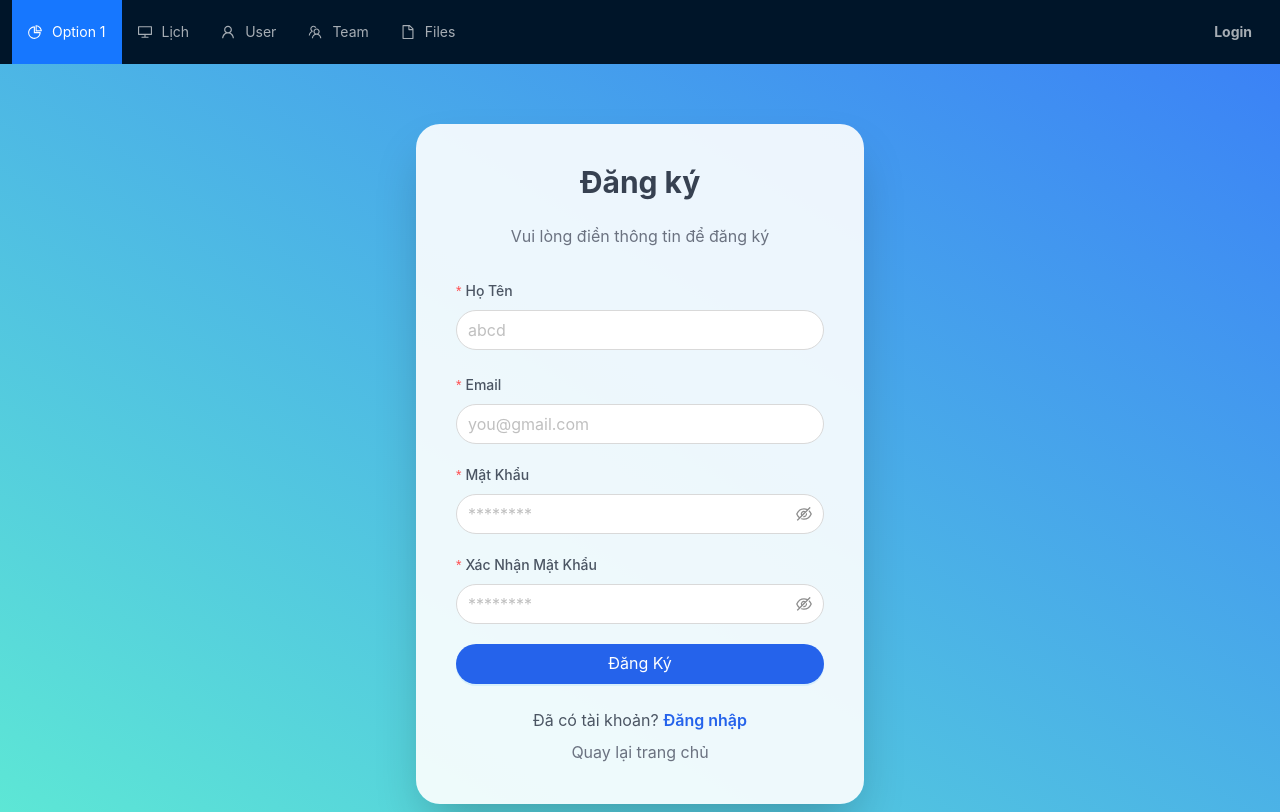
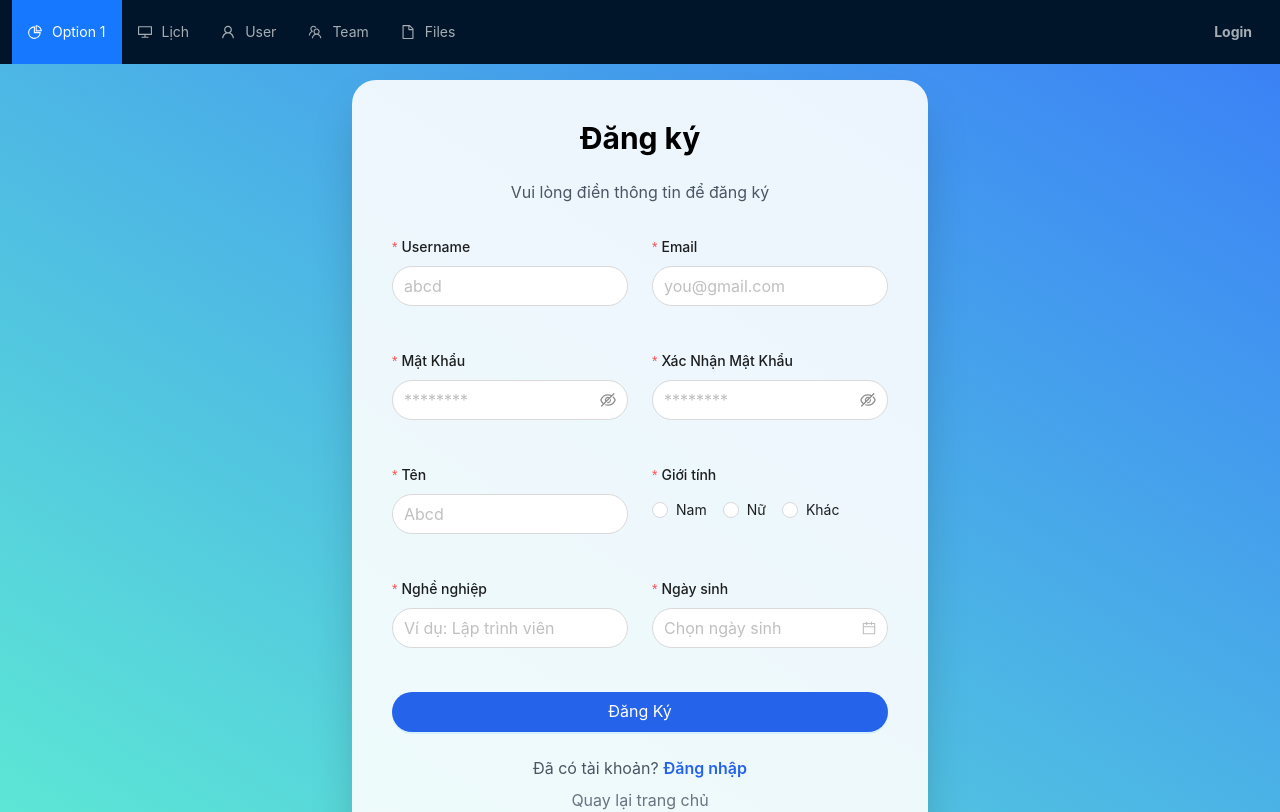
Before and after one commit to thanhquang2004/study-tracker-ui-v2, a React (Vite) app: page /register in a window 1280 px wide. Shown: the top 812 px of the page. Built offline with nearby package versions, Linux system fonts and the light colour scheme.

Commit message:
Login&Register

```diff
--- a/package.json
+++ b/package.json
@@ -16,11 +16,12 @@
     "@schedule-x/react": "^2.4.2",
     "@schedule-x/theme-default": "^2.5.0",
     "antd": "^5.21.5",
+    "axios": "^1.7.7",
     "moment": "^2.30.1",
-    "axios": "^1.7.7",
     "react": "^18.3.1",
     "react-big-calendar": "^1.15.0",
     "react-dom": "^18.3.1",
+    "react-icons": "^5.3.0",
     "react-router-dom": "^6.27.0"
   },
   "devDependencies": {
--- a/src/component/Auth/login.tsx
+++ b/src/component/Auth/login.tsx
@@ -1,56 +1,79 @@
-import { Button, Form, Input, message } from "antd";
-import React from "react";
-import type { ValidateErrorEntity } from "rc-field-form/lib/interface";
+import { Button, Form, Input, notification } from "antd";
+import React, { useEffect, useState } from "react";
 import { Link, useNavigate } from "react-router-dom";
+import { ILoginForm } from "../apis/AUsers/Auth/Auth.interface";
+import authApi from "../apis/AUsers/Auth/Auth.api";
 
 const LoginForm: React.FC = () => {
   const navigate = useNavigate();
+  const [notify, notifyContext] = notification.useNotification();
+  const [isLoading, setIsLoading] = useState(false);
 
-  const onFinish = (values: { email: string; password: string }) => {
-    console.log("Đăng nhập với:", values);
-    message.success("Đăng nhập thành công!");
-    navigate("/");
+  const handleLogin = async (values: ILoginForm) => {
+    try {
+      setIsLoading(true);
+      console.log("Login values:", values);
+
+      const response = await authApi.userLogin(values);
+
+      // Lưu token trong localStorage
+      localStorage.setItem("accessToken", response.result.token);
+      localStorage.setItem("expiryTime", response.result.expiryTime);
+
+      notify.success({
+        message: "Đăng nhập thành công",
+      });
+
+      navigate("/");
+    } catch (error) {
+      notify.error({
+        message: "Đăng nhập thất bại",
+        description: "Tài khoản hoặc mật khẩu không đúng",
+      });
+    }
+    setIsLoading(false);
   };
 
-  const onFinishFailed = (error: ValidateErrorEntity) => {
-    console.log("Failed:", error);
+  const checkTokenExpiry = () => {
+    const expiryTime = localStorage.getItem("expiryTime");
+    if (expiryTime && new Date(expiryTime) < new Date()) {
+      localStorage.clear();
+      notify.warning({
+        message: "Phiên đăng nhập đã hết hạn",
+        description: "Vui lòng đăng nhập lại.",
+      });
+      navigate("/login");
+    }
   };
 
-  const emailRegex = /^[a-zA-Z0-9._%+-]+@gmail\.com$/;
+  useEffect(() => {
+    checkTokenExpiry();
+  }, []);
 
   return (
     <div className="flex items-center justify-center min-h-screen bg-gradient-to-br from-blue-500 to-teal-300 p-4">
-      <div className="bg-white bg-opacity-90 p-10 rounded-3xl shadow-2xl w-full max-w-md">
-        <h2 className="text-3xl font-bold text-center mb-6 text-gray-700">
-          Đăng Nhập
-        </h2>
-
+      <div className="bg-white bg-opacity-90 p-10 rounded-3xl shadow-2xl w-full  max-w-xl">
+        <h2 className="text-3xl font-bold text-center mb-6 ">Đăng Nhập</h2>
+        {notifyContext}
         <Form
           name="login"
           layout="vertical"
-          onFinish={onFinish}
-          onFinishFailed={onFinishFailed}
+          onFinish={handleLogin}
           className="space-y-5"
         >
           <Form.Item
-            label={<span className="text-gray-600 font-medium">Email</span>}
-            name="email"
-            rules={[
-              { required: true, message: "Vui lòng nhập địa chỉ email!" },
-              {
-                pattern: emailRegex,
-                message: "Email phải là định dạng '@gmail.com'!",
-              },
-            ]}
+            label={<span className=" font-medium">Username</span>}
+            name="username"
+            rules={[{ required: true, message: "Vui lòng nhập username!" }]}
           >
             <Input
-              placeholder="you@gmail.com"
+              placeholder="username"
               size="large"
               className="rounded-full"
             />
           </Form.Item>
           <Form.Item
-            label={<span className="text-gray-600 font-medium">Mật Khẩu</span>}
+            label={<span className=" font-medium">Mật Khẩu</span>}
             name="password"
             rules={[{ required: true, message: "Vui lòng nhập mật khẩu!" }]}
           >
@@ -66,7 +89,8 @@ const LoginForm: React.FC = () => {
               htmlType="submit"
               block
               size="large"
-              className="bg-blue-600 hover:bg-purple-700 text-white rounded-full "
+              loading={isLoading}
+              className="bg-blue-600  text-white rounded-full "
             >
               Đăng Nhập
             </Button>
--- a/src/component/Auth/register.tsx
+++ b/src/component/Auth/register.tsx
@@ -1,52 +1,82 @@
-import { Button, Form, Input, message } from "antd";
-import React from "react";
-import type { ValidateErrorEntity } from "rc-field-form/lib/interface";
-import { Link, useNavigate } from "react-router-dom";
+import {
+  Button,
+  Form,
+  Input,
+  notification,
+  DatePicker,
+  Row,
+  Col,
+  Radio,
+} from "antd";
+import React, { useState } from "react";
+import { Link } from "react-router-dom";
+import authApi from "../apis/AUsers/Auth/Auth.api";
+import { IRegister } from "../apis/AUsers/Auth/Auth.interface";
+import moment from "moment";
 
 const Register: React.FC = () => {
-  const navigate = useNavigate();
+  const [notify, notifyContext] = notification.useNotification();
+  const [isLoading, setIsLoading] = useState(false);
 
-  const onFinish = (values: {
-    email: string;
-    password: string;
-    confirmPassword: string;
-  }) => {
-    console.log("Đăng ký với:", values);
-    message.success("Đăng ký thành công!");
-    navigate("/login");
+  const handleRegister = async (values: IRegister) => {
+    try {
+      const userData: IRegister = {
+        ...values,
+        dob: moment(values.dob).format("YYYY-MM-DD"),
       };
 
-  const onFinishFailed = (error: ValidateErrorEntity) => {
-    console.log("Failed:", error);
+      console.log("Giá trị ngày sinh (dob) từ Form:", values.dob);
+      console.log("Giá trị ngày sinh (dob) sau khi định dạng:", userData.dob);
+      await authApi.userRegister(userData);
+
+      notify.success({
+        message: "Đăng ký thành công",
+        description: "Tài khoản của bạn đã được tạo",
+      });
+
+      window.location.href = "/login";
+    } catch (error) {
+      notify.error({
+        message: "Đăng ký thất bại",
+      });
+    }
+    setIsLoading(false);
   };
 
   const emailRegex = /^[a-zA-Z0-9._%+-]+@gmail\.com$/;
 
   return (
-    <div className="flex items-center justify-center min-h-screen bg-gradient-to-bl from-blue-500 to-teal-300 p-4">
-      <div className="bg-white bg-opacity-90 p-10 rounded-3xl shadow-2xl w-full max-w-md">
-        <h2 className="text-3xl font-bold text-center mb-6 text-gray-700">
-          Đăng ký
-        </h2>
-        <p className="text-center text-gray-500 mb-8">
+    <div className="flex items-center justify-center h-2/4 bg-gradient-to-bl from-blue-500 to-teal-300 p-4">
+      <div className="bg-white bg-opacity-90 p-10 rounded-3xl shadow-2xl w-full max-w-xl">
+        <h2 className="text-3xl font-bold text-center mb-6 ">Đăng ký</h2>
+        <p className="text-center text-gray-600 mb-8">
           Vui lòng điền thông tin để đăng ký
         </p>
+        {notifyContext}
         <Form
           name="register"
           layout="vertical"
-          onFinish={onFinish}
-          onFinishFailed={onFinishFailed}
+          onFinish={handleRegister}
           className="space-y-5"
         >
+          <Row gutter={24}>
+            <Col span={12}>
               <Form.Item
-            label={<span className="text-gray-600 font-medium">Họ Tên</span>}
+                label={<span className=" font-medium">Username</span>}
                 name="username"
                 rules={[{ required: true, message: "Vui lòng nhập Họ tên!" }]}
               >
-            <Input placeholder="abcd" size="large" className="rounded-full" />
+                <Input
+                  placeholder="abcd"
+                  size="large"
+                  className="rounded-full"
+                />
               </Form.Item>
+            </Col>
+
+            <Col span={12}>
               <Form.Item
-            label={<span className="text-gray-600 font-medium">Email</span>}
+                label={<span className="font-medium">Email</span>}
                 name="email"
                 rules={[
                   { required: true, message: "Vui lòng nhập địa chỉ email!" },
@@ -62,8 +92,13 @@ const Register: React.FC = () => {
                   className="rounded-full"
                 />
               </Form.Item>
+            </Col>
+          </Row>
+
+          <Row gutter={24}>
+            <Col span={12}>
               <Form.Item
-            label={<span className="text-gray-600 font-medium">Mật Khẩu</span>}
+                label={<span className="font-medium">Mật Khẩu</span>}
                 name="password"
                 rules={[
                   { required: true, message: "Vui lòng nhập mật khẩu!" },
@@ -76,12 +111,11 @@ const Register: React.FC = () => {
                   className="rounded-full"
                 />
               </Form.Item>
+            </Col>
+
+            <Col span={12}>
               <Form.Item
-            label={
-              <span className="text-gray-600 font-medium">
-                Xác Nhận Mật Khẩu
-              </span>
-            }
+                label={<span className=" font-medium">Xác Nhận Mật Khẩu</span>}
                 name="confirmPassword"
                 dependencies={["password"]}
                 rules={[
@@ -102,18 +136,89 @@ const Register: React.FC = () => {
                   className="rounded-full"
                 />
               </Form.Item>
+            </Col>
+          </Row>
+
+          <Row gutter={24}>
+            <Col span={12}>
+              <Form.Item
+                label={<span className=" font-medium">Tên</span>}
+                name="name"
+                rules={[{ required: true, message: "Vui lòng nhập tên!" }]}
+              >
+                <Input
+                  placeholder="Abcd"
+                  size="large"
+                  className="rounded-full"
+                />
+              </Form.Item>
+            </Col>
+
+            <Col span={12}>
+              <Form.Item
+                label={<span className=" font-medium">Giới tính</span>}
+                name="gender"
+                rules={[
+                  { required: true, message: "Vui lòng chọn giới tính!" },
+                ]}
+              >
+                <Radio.Group>
+                  <Radio value="male">Nam</Radio>
+                  <Radio value="female">Nữ</Radio>
+                  <Radio value="other">Khác</Radio>
+                </Radio.Group>
+              </Form.Item>
+            </Col>
+          </Row>
+
+          <Row gutter={24}>
+            <Col span={12}>
+              <Form.Item
+                label={<span className=" font-medium">Nghề nghiệp</span>}
+                name="occupation"
+                rules={[
+                  { required: true, message: "Vui lòng nhập nghề nghiệp!" },
+                ]}
+              >
+                <Input
+                  placeholder="Ví dụ: Lập trình viên"
+                  size="large"
+                  className="rounded-full"
+                />
+              </Form.Item>
+            </Col>
+            <Col span={12}>
+              <Form.Item
+                label={<span className=" font-medium">Ngày sinh</span>}
+                name="dob"
+                rules={[
+                  { required: true, message: "Vui lòng chọn ngày sinh!" },
+                ]}
+              >
+                <DatePicker
+                  placeholder="Chọn ngày sinh"
+                  size="large"
+                  className="rounded-full w-full"
+                  format="YYYY-MM-DD"
+                />
+              </Form.Item>
+            </Col>
+          </Row>
+
           <Form.Item>
             <Button
               type="primary"
               htmlType="submit"
+              loading={isLoading}
               block
               size="large"
-              className="bg-blue-600 hover:bg-teal-400 text-white rounded-full  "
+              className="bg-blue-600 hover:bg-teal-400 text-white rounded-full"
             >
               Đăng Ký
             </Button>
           </Form.Item>
         </Form>
+
         <div className="text-center mt-6">
           <p className="text-gray-600">
             Đã có tài khoản?{" "}
--- /dev/null
+++ b/src/component/apis/AUsers/Auth/Auth.api.ts
@@ -0,0 +1,22 @@
+import { apiService } from "../../../../config/apiService";
+import { IRegister, ILoginForm, ApiResponse } from "./Auth.interface";
+
+export default {
+  userRegister(data: IRegister): Promise<{ message: string }> {
+    return apiService
+      .post("/identity/users/registration", data)
+
+      .then((response) => {
+        return response.data;
+      });
+  },
+
+  userLogin(data: ILoginForm): Promise<ApiResponse> {
+    return apiService
+      .post("/identity/auth/token", data)
+
+      .then((response) => {
+        return response.data;
+      });
+  },
+};
--- /dev/null
+++ b/src/component/apis/AUsers/Auth/Auth.interface.ts
@@ -0,0 +1,31 @@
+export interface Role {
+  name: string;
+  description: string;
+  permissions: string[];
+}
+export interface IRegister {
+  id: string;
+  username: string;
+  dob: string;
+  email: string;
+  emailVerified: boolean;
+  password: string;
+  name: string | null;
+  gender: "male" | "female" | "other" | null;
+  occupation: string | null;
+  roles: Role[];
+}
+
+export interface ApiResponse {
+  code: number;
+  message: string;
+  result: {
+    token: string;
+    expiryTime: string;
+  };
+}
+
+export interface ILoginForm {
+  password: string;
+  username: string;
+}
--- a/src/component/schedule/Schedule.tsx
+++ b/src/component/schedule/Schedule.tsx
@@ -7,25 +7,51 @@ import Sidebar from "./Sidebar/Sidebar";
 
 const localizer = momentLocalizer(moment);
 
+type CalendarEvent = {
+  id: number;
+  title: string;
+  start: Date;
+  end: Date;
+};
+
 const Schedule: React.FC = () => {
   const [showOffcanvas, setShowOffcanvas] = useState(false);
+
+  const [events, setEvents] = useState<CalendarEvent[]>([]);
+  const [selectedEvent, setSelectedEvent] = useState<CalendarEvent | null>(
+    null
+  );
+
   const toggleOffcanvas = () => {
     setShowOffcanvas(!showOffcanvas);
   };
 
+  const handleAddEvent = (newEvent: CalendarEvent) => {
+    setEvents([...events, newEvent]);
+    setShowOffcanvas(false);
+  };
   return (
     <div className="calender-container ">
       <div className="btn-container">
         <button
           className="btn-event hover:bg-sky-800"
-          onClick={toggleOffcanvas}
+          onClick={() => {
+            setSelectedEvent(null);
+            toggleOffcanvas();
+          }}
         >
           Add Events
         </button>
-        <Sidebar show={showOffcanvas} onHide={toggleOffcanvas} />
+        <Sidebar
+          show={showOffcanvas}
+          onHide={toggleOffcanvas}
+          onAddEvent={handleAddEvent}
+          selectedEvent={selectedEvent}
+        />
       </div>
       <Calendar
         localizer={localizer}
+        events={events}
         startAccessor="start"
         endAccessor="end"
         style={{ height: "100vh" }}
--- a/src/component/schedule/Sidebar/Sidebar.tsx
+++ b/src/component/schedule/Sidebar/Sidebar.tsx
@@ -1,20 +1,74 @@
-import React from "react";
+import moment from "moment";
+import React, { useState } from "react";
+import { FaCalendarPlus } from "react-icons/fa";
+
+type CalendarEvent = {
+  id: number;
+  title: string;
+  start: Date;
+  end: Date;
+};
 
 type SidebarProps = {
   show: boolean;
   onHide: () => void;
+  onAddEvent: (event: {
+    id: number;
+    title: string;
+    start: Date;
+    end: Date;
+  }) => void;
+  selectedEvent: CalendarEvent | null;
 };
 
-const Sidebar: React.FC<SidebarProps> = ({ show, onHide }) => {
+const Sidebar: React.FC<SidebarProps> = ({
+  show,
+  onHide,
+  onAddEvent,
+  selectedEvent,
+}) => {
+  const [title, setTitle] = useState("");
+  const [date, setDate] = useState("");
+  const [startTime, setStartTime] = useState("");
+  const [endTime, setEndTime] = useState("");
+
+  const handleSubmit = () => {
+    const newEvent = {
+      id: Math.random(),
+      title,
+      start: moment(date)
+        .set({
+          hour: Number(startTime.split(":")[0]),
+          minute: Number(startTime.split(":")[1]),
+        })
+        .toDate(),
+      end: moment(date)
+        .set({
+          hour: Number(endTime.split(":")[0]),
+          minute: Number(endTime.split(":")[1]),
+        })
+        .toDate(),
+    };
+    console.log("New Event:", newEvent);
+    onAddEvent(newEvent);
+    setTitle("");
+    setDate("");
+    setStartTime("");
+    setEndTime("");
+  };
+
   return (
     <div
       className={`fixed top-[65px]  w-[250px]  h-full bg-slate-200 transition-all duration-300 ease z-[1000] ${
         show ? "left-0" : "-left-[250px]"
       }`}
     >
-      <div className="h-full p-5">
+      <div className="h-full p-4">
         <div className="flex justify-between items-center mb-5 font-bold">
-          <h3>Add Events</h3>
+          <h3>
+            <FaCalendarPlus />
+            Add Events
+          </h3>
           <button
             className="bg-red-600 border-none cursor-pointer text-cyan-50 rounded-xl"
             onClick={onHide}
@@ -22,12 +76,14 @@ const Sidebar: React.FC<SidebarProps> = ({ show, onHide }) => {
             Close
           </button>
         </div>
-        <div className="overflow-y-auto h-[calc(100%-60%)] ">
+        <div className="overflow-y-hidden h-[calc(100%-50%)] ">
           <label className="block mb-2">Title</label>
           <input
             className="w-full p-2 border border-[#ccc] rounded-lg "
             type="text"
             placeholder="Event Title"
+            value={title}
+            onChange={(e) => setTitle(e.target.value)}
           />
 
           <label className="block mb-2">Date</label>
@@ -35,6 +91,8 @@ const Sidebar: React.FC<SidebarProps> = ({ show, onHide }) => {
             className="w-full p-2 border border-[#ccc] rounded-lg "
             type="date"
             placeholder="Event Title"
+            value={date}
+            onChange={(e) => setDate(e.target.value)}
           />
 
           <label className="block mb-2">Start Time</label>
@@ -42,6 +100,8 @@ const Sidebar: React.FC<SidebarProps> = ({ show, onHide }) => {
             className="w-full p-2 border border-[#ccc] rounded-lg "
             type="time"
             placeholder="Event Title"
+            value={startTime}
+            onChange={(e) => setStartTime(e.target.value)}
           />
 
           <label className="block mb-2">End time</label>
@@ -49,8 +109,13 @@ const Sidebar: React.FC<SidebarProps> = ({ show, onHide }) => {
             className="w-full p-2 border border-[#ccc] rounded-lg "
             type="time"
             placeholder="Event Title"
+            value={endTime}
+            onChange={(e) => setEndTime(e.target.value)}
           />
-          <button className="mt-4 p-2 bg-custom-blue border-none cursor-pointer text-white rounded-lg">
+          <button
+            className="mt-4 p-2 bg-custom-blue border-none cursor-pointer text-white rounded-lg"
+            onClick={handleSubmit}
+          >
             Submit
           </button>
         </div>
--- /dev/null
+++ b/src/config/apiService.ts
@@ -0,0 +1,54 @@
+import axios from "axios";
+
+export const apiService = axios.create({
+  baseURL: `http://localhost:8080`,
+  timeout: 1200000,
+  headers: {
+    "Content-Type": "application/json",
+    "Access-Control-Allow-Origin": "*",
+    "Access-Control-Allow-Methods": "GET,PUT,POST,DELETE,PATCH,OPTIONS",
+    "Access-Control-Allow-Headers":
+      "Origin, X-Requested-With, Content-Type, Accept, Authorization",
+  },
+});
+
+apiService.interceptors.request.use(
+  (config) => {
+    const accessToken = localStorage.getItem("accessToken");
+    console.log("Token:", accessToken);
+    if (accessToken) {
+      config.headers.Authorization = `Bearer ${accessToken}`;
+    }
+    return config;
+  },
+  (error) => {
+    return Promise.reject(error);
+  }
+);
+
+apiService.interceptors.request.use(
+  (config) => {
+    const accessToken = localStorage.getItem("accessToken");
+    if (accessToken) {
+      config.headers.Authorization = `Bearer ${accessToken}`;
+    }
+    return config;
+  },
+  (error) => {
+    return Promise.reject(error);
+  }
+);
+
+apiService.interceptors.response.use(
+  (response) => {
+    return response;
+  },
+  async (error) => {
+    if (error.response.status === 401) {
+      localStorage.removeItem("accessToken");
+      localStorage.removeItem("fullName");
+      localStorage.removeItem("id");
+    }
+    return Promise.reject(error);
+  }
+);
```
Also changed, not shown: 1 other file (tests, documents, lock files or other folders). Lines whose indentation alone changed are shown as unchanged.
